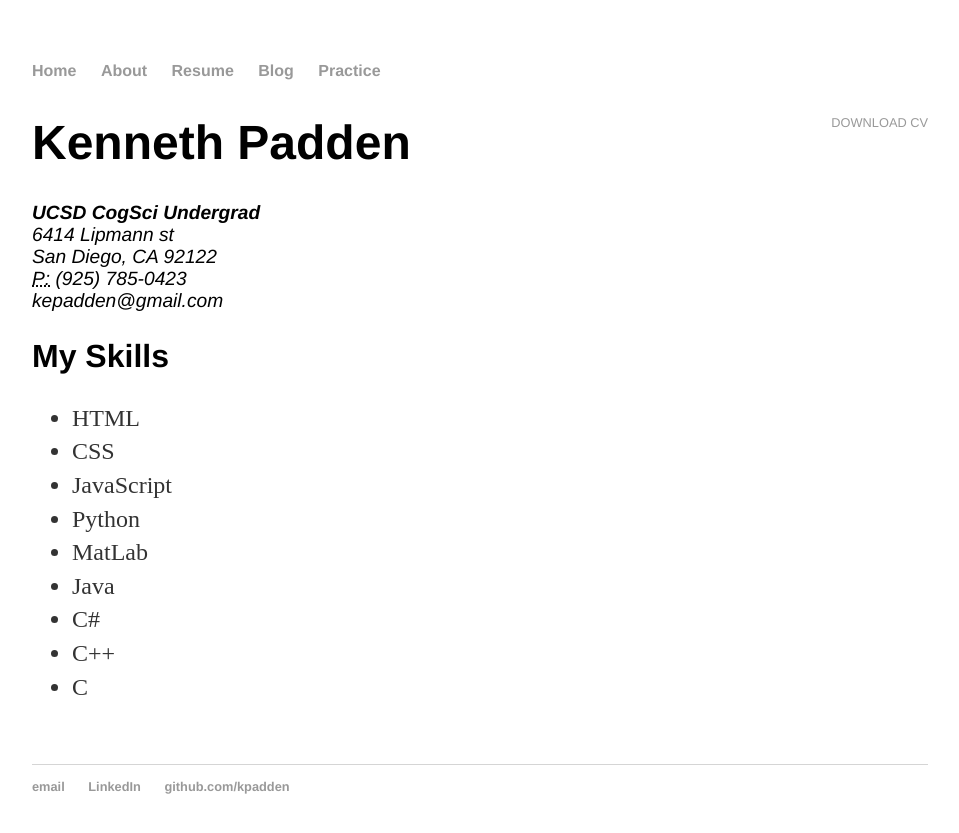
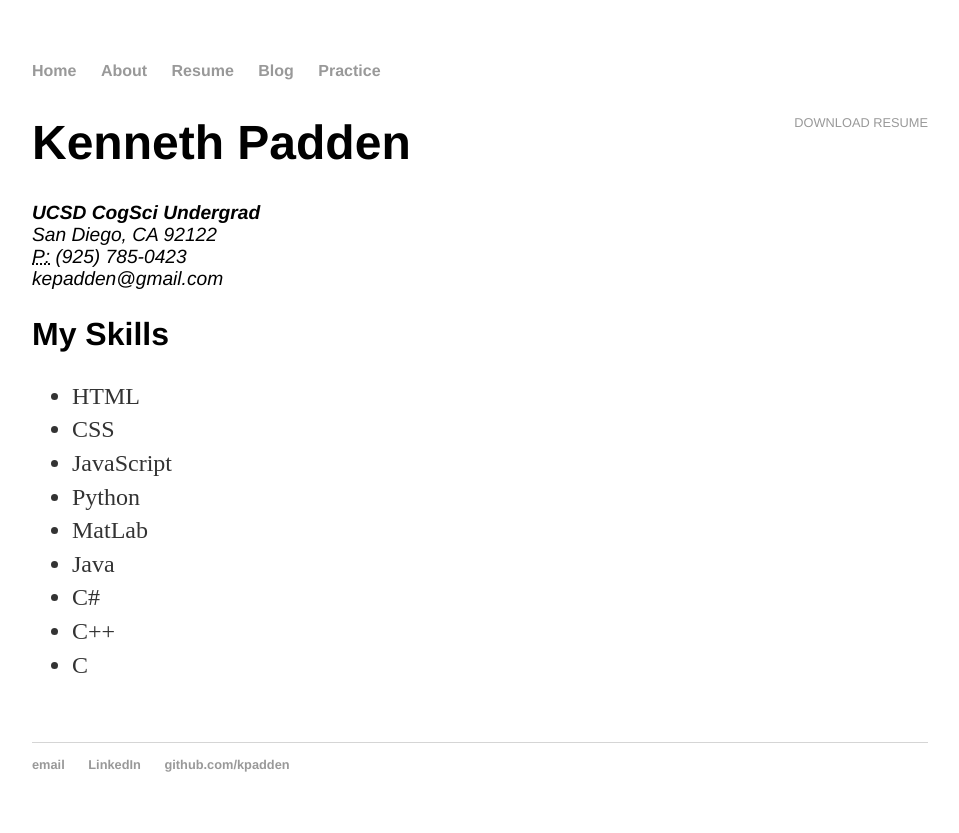
Before and after one commit to kpadden/kpadden.github.io, a Jekyll site: the page built from cv/index.html, in a window 1280 px wide. Shown: the top 833 px of the page, without its empty margins (160-1119 px from the left). Built offline with Jekyll 4.4.1, drawn with Linux system fonts in a browser that asks for light colours.

Commit message:
Update index.html

```diff
--- a/cv/index.html
+++ b/cv/index.html
@@ -1,13 +1,12 @@
 ---
 layout: default
-title: CV of Kenneth Padden
+title: Resume
 ---
 <div class="cv">
-    <a href="#" class="download" title="Download CV as PDF">Download CV</a>
+    <a href="#" class="download" title="Download Resume as PDF">Download Resume</a>
     <h1>Kenneth Padden</h1>
     <address>
         <strong>UCSD CogSci Undergrad</strong><br>
-        6414 Lipmann st<br>
         San Diego, CA 92122<br>
         <abbr title="phone">P:</abbr> (925) 785-0423<br>
         <span class="obfuscate">kepadden@gmail.com</span>
```
